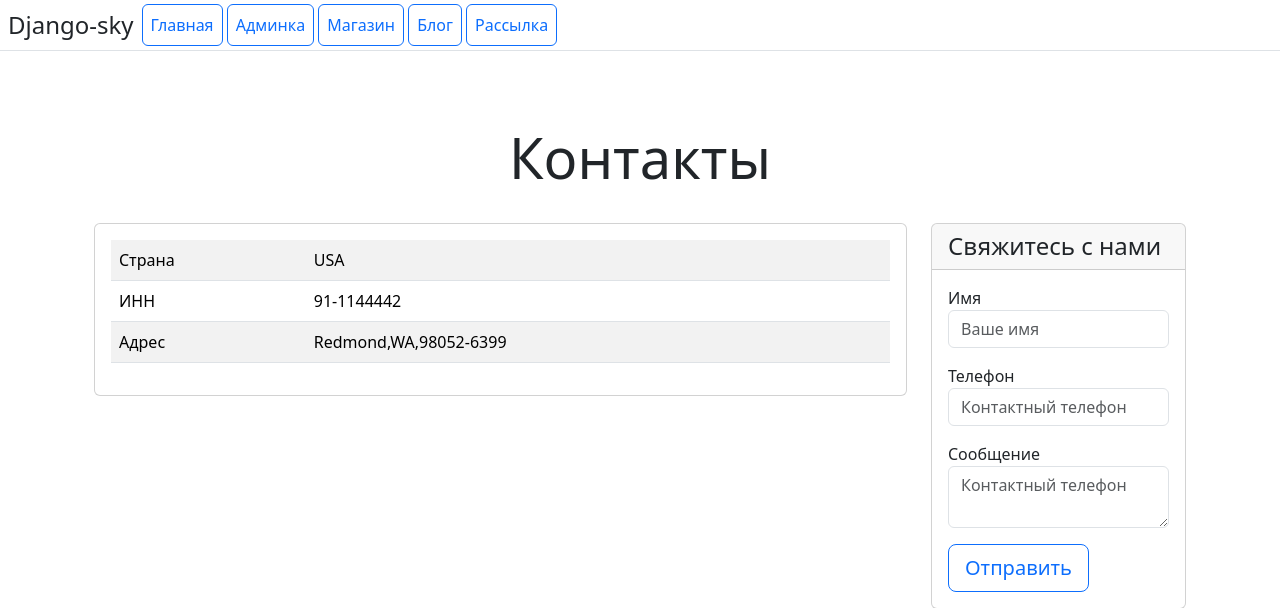
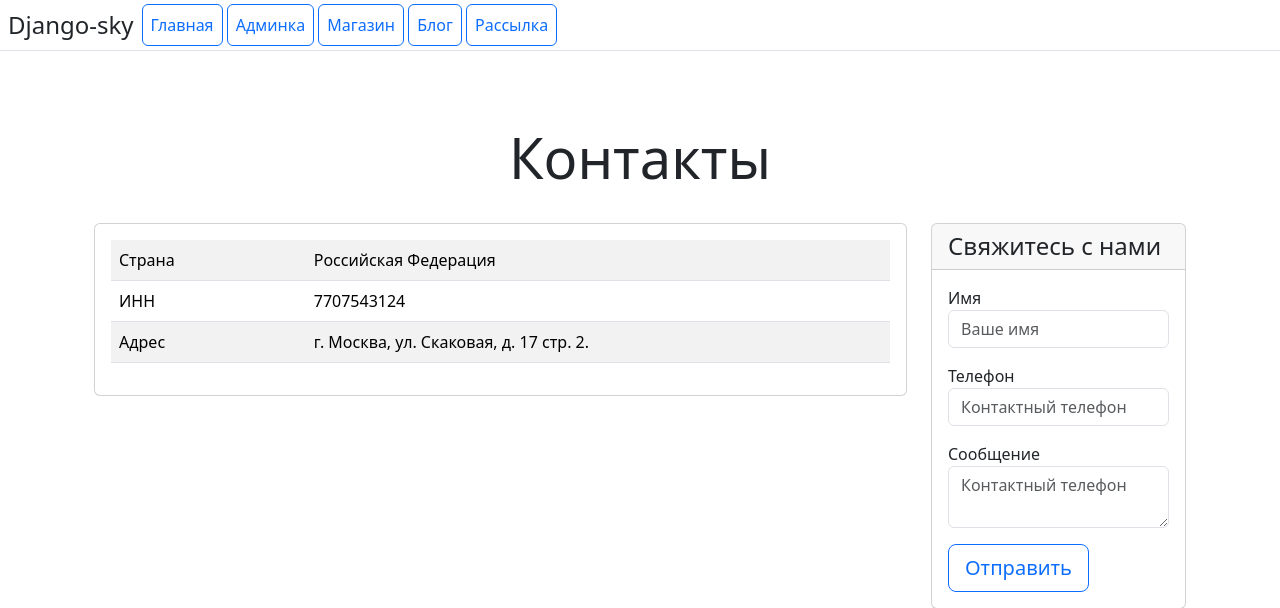
Before and after one commit to GSmagin/6_Django, a Django app: page /contacts/ in a window 1280 px wide. Shown: the top 608 px of the page. Run offline with Django 5.2, Linux system fonts and the light colour scheme; some libraries are stand-ins or nearby versions.

Commit message:
Правки адреса

```diff
--- a/Django-sky/main/templates/main/contacts.html
+++ b/Django-sky/main/templates/main/contacts.html
@@ -12,15 +12,15 @@
                         <table class="table table-striped">
                             <tr>
                                 <td class="w-25">Страна</td>
-                                <td>USA</td>
+                                <td> Российская Федерация</td>
                             </tr>
                             <tr>
                                 <td class="w-25">ИНН</td>
-                                <td>91-1144442</td>
+                                <td>7707543124</td>
                             </tr>
                             <tr>
                                 <td class="w-25">Адрес</td>
-                                <td>Redmond,WA,98052-6399</td>
+                                <td>г. Москва, ул. Скаковая, д. 17 стр. 2.</td>
                             </tr>
                         </table>
                     </div>
--- a/Django-sky/shop/models.py
+++ b/Django-sky/shop/models.py
@@ -18,7 +18,7 @@ class Product(models.Model):
     name = models.CharField(max_length=255, verbose_name='Наименование')
     description = models.TextField(verbose_name='Описание')
     weight = models.DecimalField(max_digits=10, decimal_places=2, verbose_name='Вес товара', null=True, blank=True)
-    image = models.ImageField(upload_to='products/', verbose_name='Изображение (превью)', null=True, blank=True)
+    image = models.ImageField(upload_to='shop/', verbose_name='Изображение (превью)', null=True, blank=True)
     category = models.ForeignKey(Category, on_delete=models.CASCADE, related_name='products', verbose_name='Категория')
     price = models.DecimalField(max_digits=10, decimal_places=2, verbose_name='Цена за покупку')
     created_at = models.DateTimeField(auto_now_add=True, verbose_name='Дата создания')
```
